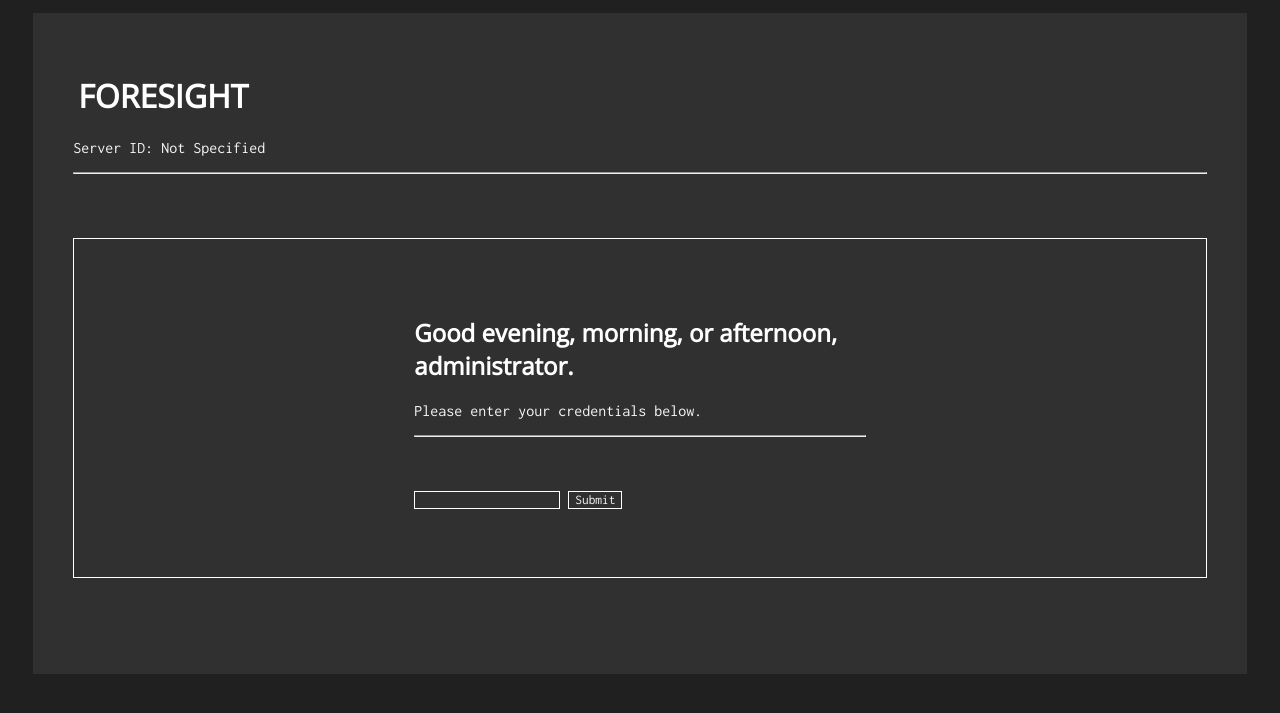
After one commit to perpetualCreations/FORESIGHT, a Flask app: page /login/ in a window 1280 px wide. The commit adds this page. Shown: the top 713 px of the page. Run offline with Flask 2, Linux system fonts and the light colour scheme.

Commit message:
Added login page.

```diff
--- a/main.cfg
+++ b/main.cfg
@@ -3,6 +3,9 @@
 ID = Not Specified
 # enable debug pages, only enable for development, disable for production
 DEBUG = True
+# edit with web admin interface
+# default is "ForTheGoodOfMankindChangeMe"
+PASSWORD = 9a5eb2f5ceba985f721af1f7d52f92bfaea77453316313f6dec10300601311dea18ef04b77a2678e768aaea07538fdb508ca9c7b35c7c52bdc4c9eade342a626
 
 [NET]
 # specify port, 5000 is Flask default
--- a/main.py
+++ b/main.py
@@ -14,6 +14,8 @@ import flask_login
 import configparser
 import json
 from os import urandom
+from ast import literal_eval
+from hashlib import sha3_512
 
 config = configparser.ConfigParser()
 config.read("main.cfg")
@@ -21,45 +23,54 @@ application = flask.Flask(__name__)
 application.secret_key = urandom(4096)
 login_manager = flask_login.LoginManager()
 login_manager.init_app(application)
-login_manager.login_view = "/"
+login_manager.login_view = "login"
+users = {"username": "admin"}
 
 
 class User(flask_login.UserMixin):
-    """
-    Abstraction of administrator user.
-    """
+    pass
 
 
 @login_manager.user_loader
-def load_user(user_id):
-    """
-    Login user loader.
-
-    :param user_id: str
-    """
-    return User.get_id(user_id)
+def user_loader(user_id):
+    user = User()
+    user.id = user_id
+    return user
 
 
-@application.route("/", methods=["GET", "POST"])
+@application.route("/")
+@flask_login.login_required
 def index():
-    """
-    Forward to index.html, for login page.
-    Accepts
-
-    :return: flask.render_template
-    """
     return flask.render_template("index.html", serverid=config["CORE"]["ID"])
 
 
-@application.route("/auth", methods=["POST"])
-def auth():
-    """
-    POST endpoint for login authentication.
+@application.route("/auth/", methods=["POST"])
+def login_auth():
+    if flask.request.method == "POST":
+        if sha3_512(flask.request.form["password"].encode("ascii", "replace")).hexdigest() == \
+                config["CORE"]["PASSWORD"]:
+            user = User()
+            user.id = users["username"]
+            flask_login.login_user(user)
+            flask.flash("Login successful.", "info")
+            return flask.redirect(flask.url_for("index"))
+        else:
+            return flask.render_template("login.html")
+    else:
+        flask.abort(405)
 
-    :return: None
-    """
-    form = json.loads(flask.request.data)
+
+@application.route("/login/")
+def login():
+    return flask.render_template("login.html", serverid=config["CORE"]["ID"])
+
+
+@application.route("/logout/")
+@flask_login.login_required
+def logout():
+    flask_login.logout_user()
+    return flask.redirect(flask.url_for("login"))
 
 
 if __name__ == "__main__":
-    application.run(debug=False, port=80)
+    application.run(debug=literal_eval(config["CORE"]["DEBUG"]), port=int(config["NET"]["PORT"]))
--- a/static/main.css
+++ b/static/main.css
@@ -27,3 +27,21 @@ h3 {
 p, a, li {
     color: whitesmoke;
 }
+input {
+    color: whitesmoke;
+    background-color: rgb(48, 48, 48);
+    font-family: 'Inconsolata', monospace;
+    border: 0.05rem solid white;
+}
+.button {
+    background-color: slategray;
+    border: none;
+    color: white;
+    padding: 15px 36px;
+    text-align: center;
+    text-decoration: none;
+    display: inline-block;
+    font-size: 15px;
+    width: auto;
+    height: auto;
+}
--- /dev/null
+++ b/templates/login.html
@@ -0,0 +1,30 @@
+<!DOCTYPE HTML>
+<html>
+    <head>
+        <meta charset="utf-8">
+        <meta name="viewport" content="width=device-width, initial-scale=1">
+        <title>FORESIGHT Web Console</title>
+        <link rel="icon" href="{{ url_for('static', filename = 'favicon.ico') }}">
+        <link rel="stylesheet" type="text/css" href="{{ url_for('static', filename = 'main.css') }}">
+    </head>
+    <body>
+        <div class = "schema">
+            <h1>FORESIGHT</h1>
+            <p>Server ID: {{ serverid }}</p>
+            <hr>
+            <div style = "display: flex; justify-content: center; align-items: center; padding-top: 5%; padding-bottom: 5%;">
+                <div style = "border: 0.1rem solid white; padding-left: 30%; padding-right: 30%; padding-top: 5%; padding-bottom: 6%;">
+                    <h2>Good evening, morning, or afternoon, administrator.</h2>
+                    <p>Please enter your credentials below.</p>
+                    <hr>
+                    <div style = "padding-top: 10%;">
+                        <form action = "{{ url_for('login_auth') }}" method = "POST">
+                            <input type = "password" name = "password" required>
+                            <input type = "submit">
+                        </form>
+                    </div>
+                </div>
+            </div>
+        </div>
+    </body>
+</html>
```
Also changed, not shown: templates/index.html (+1 -11 lines), requirements.txt (line endings or trailing spaces).
